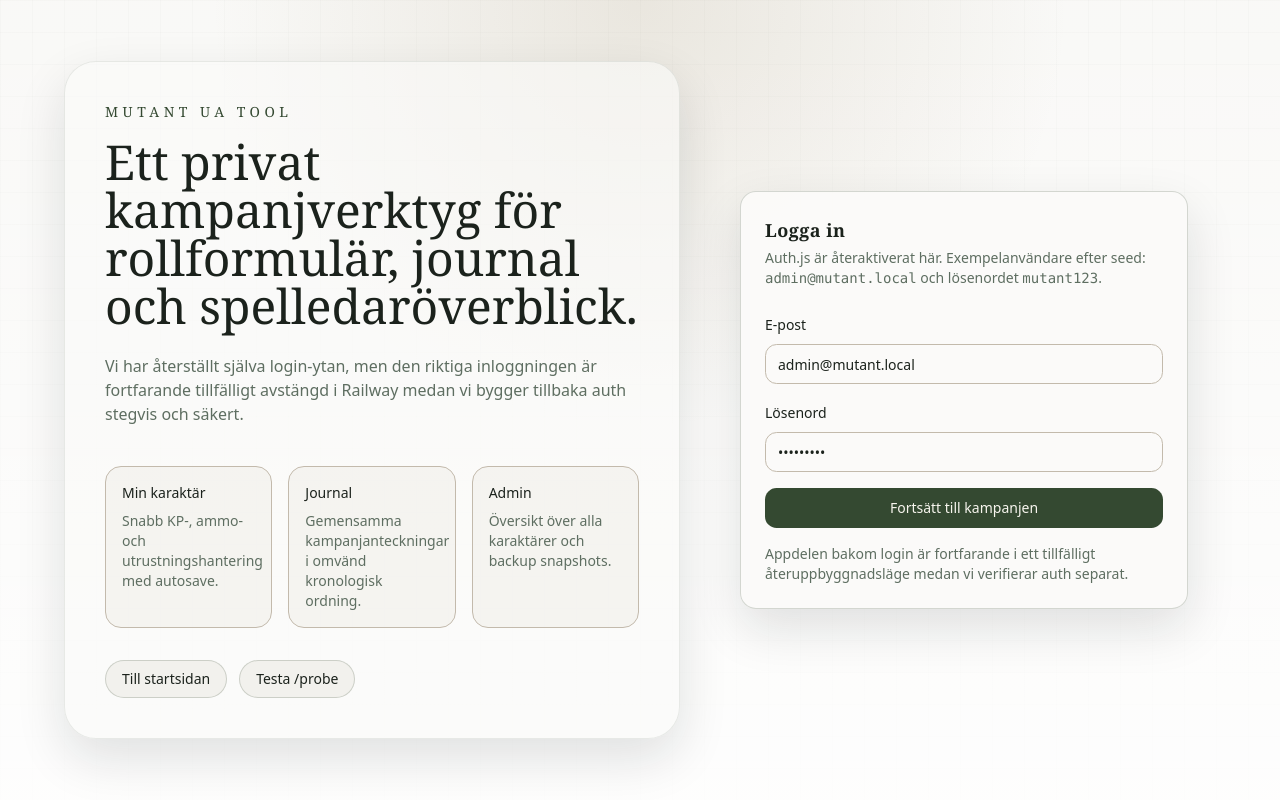
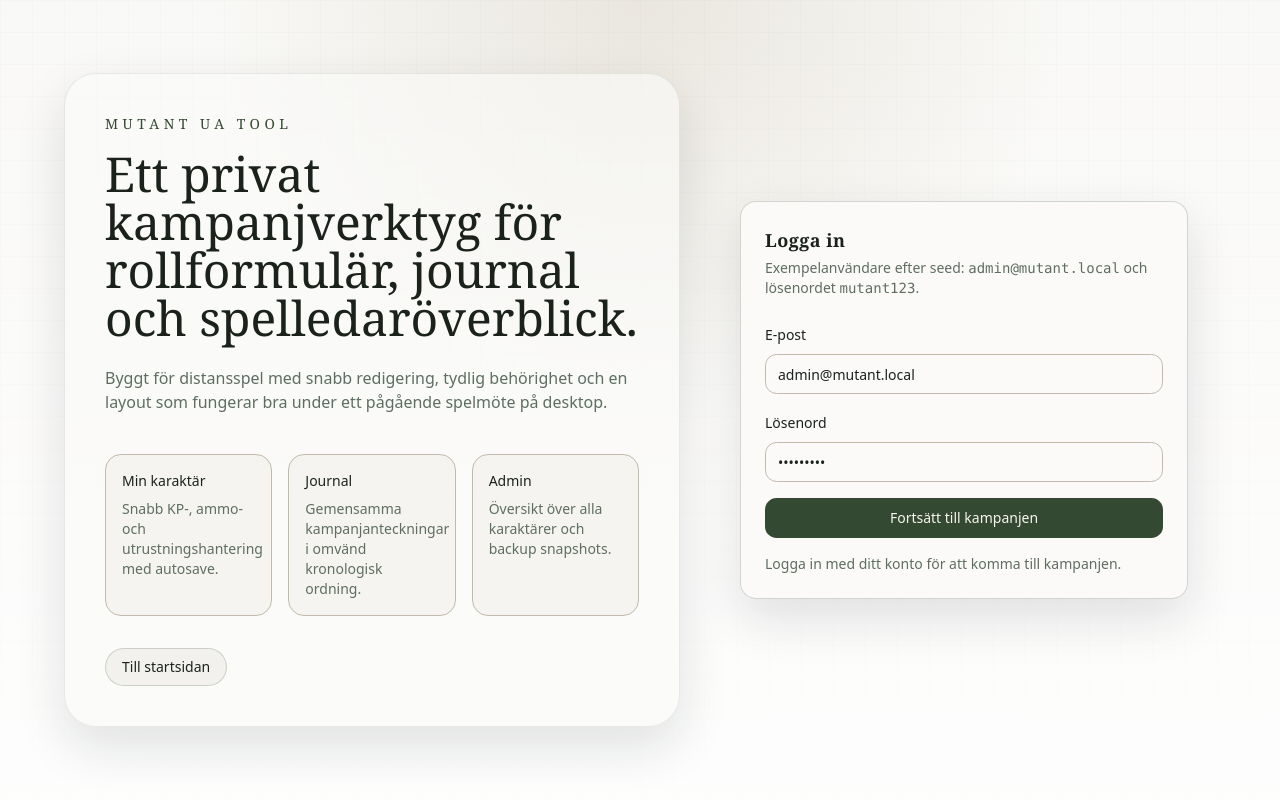
Before and after one commit to jogu74/MutantTool, a Next.js app: page /login in a window 1280 px wide. Built offline with nearby package versions, Linux system fonts and the light colour scheme.

Commit message:
Restore login polish and global toaster

```diff
--- a/app/layout.tsx
+++ b/app/layout.tsx
@@ -2,6 +2,7 @@
 import type { ReactNode } from "react";
 
 import "@/app/globals.css";
+import { Toaster } from "@/components/ui/sonner";
 
 export const metadata: Metadata = {
   title: "Mutant UA Tool",
@@ -15,7 +16,10 @@
 }>) {
   return (
     <html lang="sv">
-      <body className="min-h-screen font-sans">{children}</body>
+      <body className="min-h-screen font-sans">
+        {children}
+        <Toaster richColors position="bottom-right" />
+      </body>
     </html>
   );
 }
--- a/app/login/page.tsx
+++ b/app/login/page.tsx
@@ -12,8 +12,8 @@
             Ett privat kampanjverktyg för rollformulär, journal och spelledaröverblick.
           </h1>
           <p className="mt-6 max-w-2xl text-base text-muted-foreground">
-            Vi har återställt själva login-ytan, men den riktiga inloggningen är fortfarande tillfälligt avstängd i
-            Railway medan vi bygger tillbaka auth stegvis och säkert.
+            Byggt för distansspel med snabb redigering, tydlig behörighet och en layout som fungerar bra under ett
+            pågående spelmöte på desktop.
           </p>
           <div className="mt-10 grid gap-4 md:grid-cols-3">
             <div className="rounded-2xl border bg-background/70 p-4">
@@ -36,12 +36,6 @@
             >
               Till startsidan
             </Link>
-            <Link
-              href="/probe"
-              className="rounded-full border border-primary/20 bg-background px-4 py-2 text-sm font-medium hover:bg-accent"
-            >
-              Testa /probe
-            </Link>
           </div>
         </section>
         <section className="flex items-center justify-center">
--- a/components/auth/login-form.tsx
+++ b/components/auth/login-form.tsx
@@ -70,8 +70,7 @@
       <CardHeader>
         <CardTitle>Logga in</CardTitle>
         <CardDescription>
-          Auth.js är återaktiverat här. Exempelanvändare efter seed: <code>admin@mutant.local</code> och lösenordet{" "}
-          <code>mutant123</code>.
+          Exempelanvändare efter seed: <code>admin@mutant.local</code> och lösenordet <code>mutant123</code>.
         </CardDescription>
       </CardHeader>
       <CardContent>
@@ -103,7 +102,7 @@
           </Button>
         </form>
         <p className={messageTone === "error" ? "mt-4 text-sm text-destructive" : "mt-4 text-sm text-muted-foreground"}>
-          {message ?? "Appdelen bakom login är fortfarande i ett tillfälligt återuppbyggnadsläge medan vi verifierar auth separat."}
+          {message ?? "Logga in med ditt konto för att komma till kampanjen."}
         </p>
       </CardContent>
     </Card>
```
